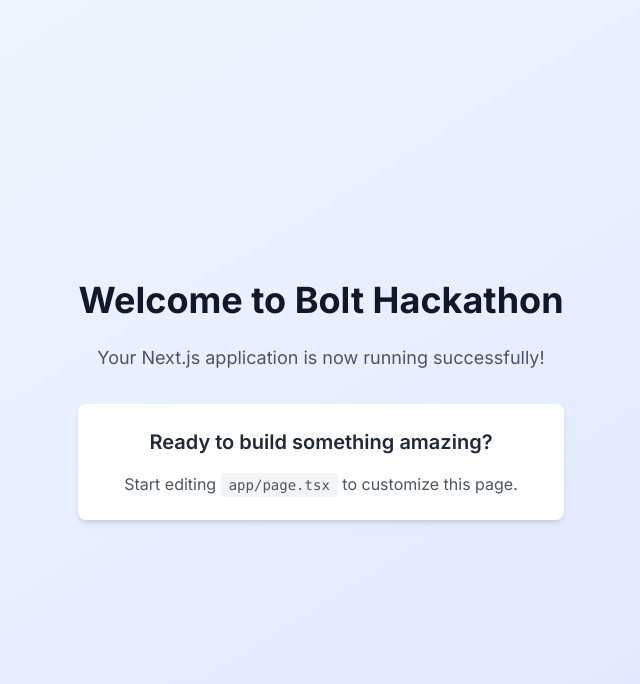
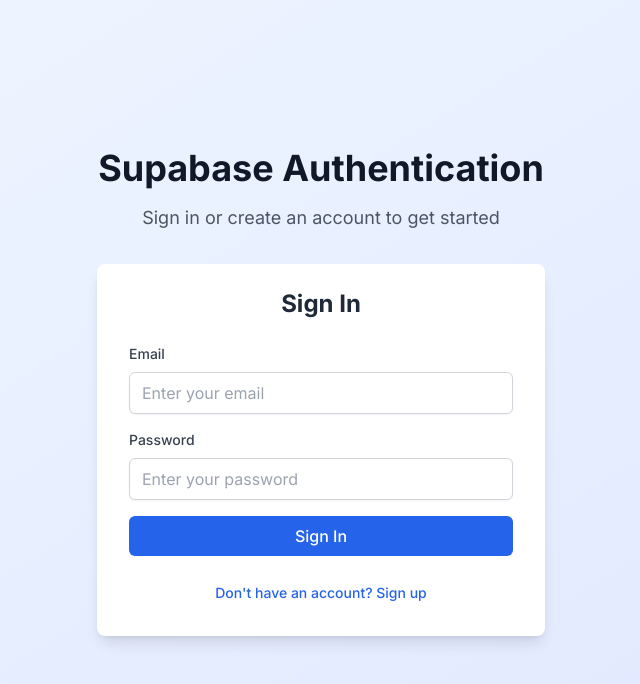
Before and after one commit to aditya-vinodh/bolt-hackathon, a Next.js app: page / in a window 1280 px wide. Shown: the top 684 px of the page, without its empty margins (319-959 px from the left). Built offline with nearby package versions, Linux system fonts and the light colour scheme; no server answers.

Commit message:
Supabase Authentication System

```diff
--- a/app/page.tsx
+++ b/app/page.tsx
@@ -1,21 +1,65 @@
+'use client'
+
+import { useEffect, useState } from 'react'
+import { supabase } from '@/lib/supabase'
+import { User } from '@supabase/supabase-js'
+import AuthForm from '@/components/AuthForm'
+import Dashboard from '@/components/Dashboard'
+
 export default function Home() {
+  const [user, setUser] = useState<User | null>(null)
+  const [loading, setLoading] = useState(true)
+  const [authMode, setAuthMode] = useState<'login' | 'signup'>('login')
+
+  useEffect(() => {
+    // Get initial session
+    supabase.auth.getSession().then(({ data: { session } }) => {
+      setUser(session?.user ?? null)
+      setLoading(false)
+    })
+
+    // Listen for auth changes
+    const {
+      data: { subscription },
+    } = supabase.auth.onAuthStateChange((_event, session) => {
+      setUser(session?.user ?? null)
+      setLoading(false)
+    })
+
+    return () => subscription.unsubscribe()
+  }, [])
+
+  if (loading) {
+    return (
+      <main className="min-h-screen bg-gradient-to-br from-blue-50 to-indigo-100 flex items-center justify-center">
+        <div className="text-center">
+          <div className="animate-spin rounded-full h-12 w-12 border-b-2 border-blue-600 mx-auto mb-4"></div>
+          <p className="text-gray-600">Loading...</p>
+        </div>
+      </main>
+    )
+  }
+
   return (
     <main className="min-h-screen bg-gradient-to-br from-blue-50 to-indigo-100 flex items-center justify-center p-8">
-      <div className="max-w-2xl mx-auto text-center">
-        <h1 className="text-4xl font-bold text-gray-900 mb-6">
-          Welcome to Bolt Hackathon
-        </h1>
-        <p className="text-lg text-gray-600 mb-8">
-          Your Next.js application is now running successfully!
-        </p>
-        <div className="bg-white rounded-lg shadow-md p-6">
-          <h2 className="text-xl font-semibold text-gray-800 mb-4">
-            Ready to build something amazing?
-          </h2>
-          <p className="text-gray-600">
-            Start editing <code className="bg-gray-100 px-2 py-1 rounded text-sm">app/page.tsx</code> to customize this page.
+      <div className="w-full max-w-4xl mx-auto">
+        <div className="text-center mb-8">
+          <h1 className="text-4xl font-bold text-gray-900 mb-4">
+            Supabase Authentication
+          </h1>
+          <p className="text-lg text-gray-600">
+            {user ? 'Welcome back!' : 'Sign in or create an account to get started'}
           </p>
         </div>
+
+        {user ? (
+          <Dashboard user={user} />
+        ) : (
+          <AuthForm
+            mode={authMode}
+            onToggleMode={() => setAuthMode(authMode === 'login' ? 'signup' : 'login')}
+          />
+        )}
       </div>
     </main>
   )
--- /dev/null
+++ b/components/AuthForm.tsx
@@ -0,0 +1,117 @@
+'use client'
+
+import { useState } from 'react'
+import { supabase } from '@/lib/supabase'
+
+interface AuthFormProps {
+  mode: 'login' | 'signup'
+  onToggleMode: () => void
+}
+
+export default function AuthForm({ mode, onToggleMode }: AuthFormProps) {
+  const [email, setEmail] = useState('')
+  const [password, setPassword] = useState('')
+  const [loading, setLoading] = useState(false)
+  const [message, setMessage] = useState('')
+
+  const handleSubmit = async (e: React.FormEvent) => {
+    e.preventDefault()
+    setLoading(true)
+    setMessage('')
+
+    try {
+      if (mode === 'signup') {
+        const { error } = await supabase.auth.signUp({
+          email,
+          password,
+        })
+        if (error) throw error
+        setMessage('Check your email for the confirmation link!')
+      } else {
+        const { error } = await supabase.auth.signInWithPassword({
+          email,
+          password,
+        })
+        if (error) throw error
+        setMessage('Successfully logged in!')
+      }
+    } catch (error: any) {
+      setMessage(error.message)
+    } finally {
+      setLoading(false)
+    }
+  }
+
+  return (
+    <div className="w-full max-w-md mx-auto">
+      <div className="bg-white shadow-lg rounded-lg px-8 pt-6 pb-8 mb-4">
+        <h2 className="text-2xl font-bold text-center text-gray-800 mb-6">
+          {mode === 'login' ? 'Sign In' : 'Sign Up'}
+        </h2>
+
+        <form onSubmit={handleSubmit} className="space-y-4">
+          <div>
+            <label htmlFor="email" className="block text-sm font-medium text-gray-700 mb-2">
+              Email
+            </label>
+            <input
+              id="email"
+              type="email"
+              value={email}
+              onChange={(e) => setEmail(e.target.value)}
+              required
+              className="w-full px-3 py-2 border border-gray-300 rounded-md shadow-sm focus:outline-none focus:ring-2 focus:ring-blue-500 focus:border-blue-500"
+              placeholder="Enter your email"
+            />
+          </div>
+
+          <div>
+            <label htmlFor="password" className="block text-sm font-medium text-gray-700 mb-2">
+              Password
+            </label>
+            <input
+              id="password"
+              type="password"
+              value={password}
+              onChange={(e) => setPassword(e.target.value)}
+              required
+              minLength={6}
+              className="w-full px-3 py-2 border border-gray-300 rounded-md shadow-sm focus:outline-none focus:ring-2 focus:ring-blue-500 focus:border-blue-500"
+              placeholder="Enter your password"
+            />
+          </div>
+
+          <button
+            type="submit"
+            disabled={loading}
+            className="w-full bg-blue-600 hover:bg-blue-700 disabled:bg-blue-400 text-white font-medium py-2 px-4 rounded-md transition duration-200 focus:outline-none focus:ring-2 focus:ring-blue-500 focus:ring-offset-2"
+          >
+            {loading ? 'Loading...' : mode === 'login' ? 'Sign In' : 'Sign Up'}
+          </button>
+        </form>
+
+        {message && (
+          <div className={`mt-4 p-3 rounded-md text-sm ${
+            message.includes('Successfully') || message.includes('Check your email')
+              ? 'bg-green-100 text-green-700 border border-green-200'
+              : 'bg-red-100 text-red-700 border border-red-200'
+          }`}>
+            {message}
+          </div>
+        )}
+
+        <div className="mt-6 text-center">
+          <button
+            onClick={onToggleMode}
+            className="text-blue-600 hover:text-blue-800 text-sm font-medium"
+          >
+            {mode === 'login'
+              ? "Don't have an account? Sign up"
+              : "Already have an account? Sign in"
+            }
+          </button>
+        </div>
+      </div>
+    </div>
+  )
+}
--- /dev/null
+++ b/components/Dashboard.tsx
@@ -0,0 +1,59 @@
+'use client'
+
+import { useEffect, useState } from 'react'
+import { supabase } from '@/lib/supabase'
+import { User } from '@supabase/supabase-js'
+
+interface DashboardProps {
+  user: User
+}
+
+export default function Dashboard({ user }: DashboardProps) {
+  const [loading, setLoading] = useState(false)
+
+  const handleSignOut = async () => {
+    setLoading(true)
+    await supabase.auth.signOut()
+    setLoading(false)
+  }
+
+  return (
+    <div className="w-full max-w-2xl mx-auto">
+      <div className="bg-white shadow-lg rounded-lg px-8 pt-6 pb-8">
+        <div className="flex justify-between items-center mb-6">
+          <h2 className="text-2xl font-bold text-gray-800">Dashboard</h2>
+          <button
+            onClick={handleSignOut}
+            disabled={loading}
+            className="bg-red-600 hover:bg-red-700 disabled:bg-red-400 text-white font-medium py-2 px-4 rounded-md transition duration-200 focus:outline-none focus:ring-2 focus:ring-red-500 focus:ring-offset-2"
+          >
+            {loading ? 'Signing out...' : 'Sign Out'}
+          </button>
+        </div>
+
+        <div className="bg-gray-50 rounded-lg p-6">
+          <h3 className="text-lg font-semibold text-gray-800 mb-4">Welcome!</h3>
+          <div className="space-y-2">
+            <p className="text-gray-600">
+              <span className="font-medium">Email:</span> {user.email}
+            </p>
+            <p className="text-gray-600">
+              <span className="font-medium">User ID:</span> {user.id}
+            </p>
+            <p className="text-gray-600">
+              <span className="font-medium">Last Sign In:</span>{' '}
+              {user.last_sign_in_at ? new Date(user.last_sign_in_at).toLocaleString() : 'N/A'}
+            </p>
+          </div>
+        </div>
+
+        <div className="mt-6 p-4 bg-blue-50 rounded-lg border border-blue-200">
+          <h4 className="font-medium text-blue-800 mb-2">🎉 Authentication Success!</h4>
+          <p className="text-blue-700 text-sm">
+            You're now logged in with Supabase authentication. You can start building your application features!
+          </p>
+        </div>
+      </div>
+    </div>
+  )
+}
--- /dev/null
+++ b/lib/supabase.ts
@@ -0,0 +1,6 @@
+import { createClient } from '@supabase/supabase-js'
+
+const supabaseUrl = process.env.NEXT_PUBLIC_SUPABASE_URL!
+const supabaseAnonKey = process.env.NEXT_PUBLIC_SUPABASE_ANON_KEY!
+
+export const supabase = createClient(supabaseUrl, supabaseAnonKey)
--- /dev/null
+++ b/next.config.js
@@ -0,0 +1,8 @@
+/** @type {import('next').NextConfig} */
+const nextConfig = {
+  experimental: {
+    appDir: true,
+  },
+}
+
+module.exports = nextConfig
```
